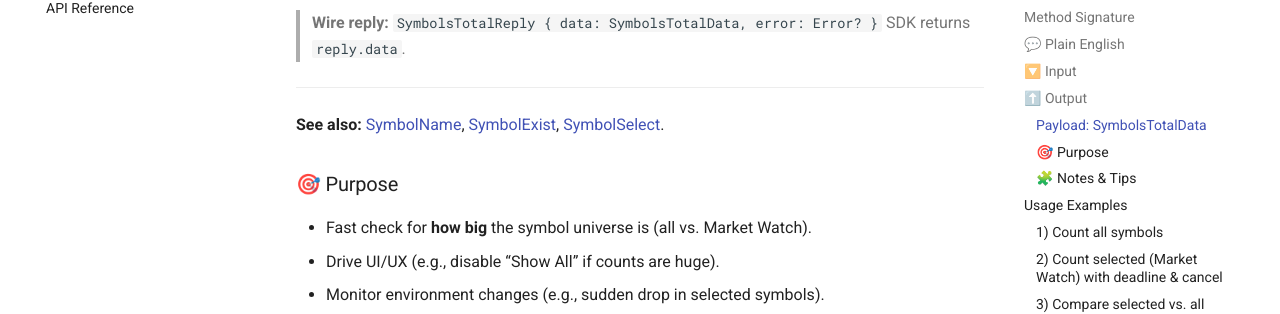
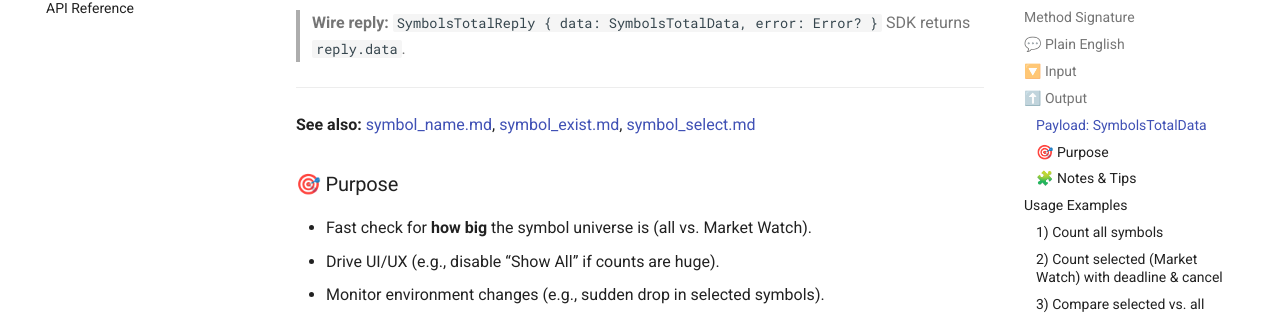
Before and after one commit to MetaRPC/PyMT5, an MkDocs documentation site: the page built from docs/MT5Account/Symbols_and_Market/symbols_total.md, in a window 1280 px wide and 900 px high, scrolled down 2092 px. Shown: the part 145-459 px from the top of the window. Built offline with MkDocs 1.6.1 and Material for MkDocs 9.7.7, drawn with Linux system fonts in a browser that asks for light colours.

Commit message:
Update symbols_total.md

```diff
--- a/docs/MT5Account/Symbols_and_Market/symbols_total.md
+++ b/docs/MT5Account/Symbols_and_Market/symbols_total.md
@@ -79,7 +79,7 @@ async def symbols_total(
 > SDK returns `reply.data`.
 
 ---
-**See also:** [SymbolName](./Symbols_and_Market/symbol_name.md), [SymbolExist](./Symbols_and_Market/symbol_exist.md), [SymbolSelect](./Symbols_and_Market/symbol_select.md).
+**See also:** [symbol\_name.md](./symbol_name.md), [symbol\_exist.md](./symbol_exist.md), [symbol\_select.md](./symbol_select.md)
 
 ### 🎯 Purpose
 
```
